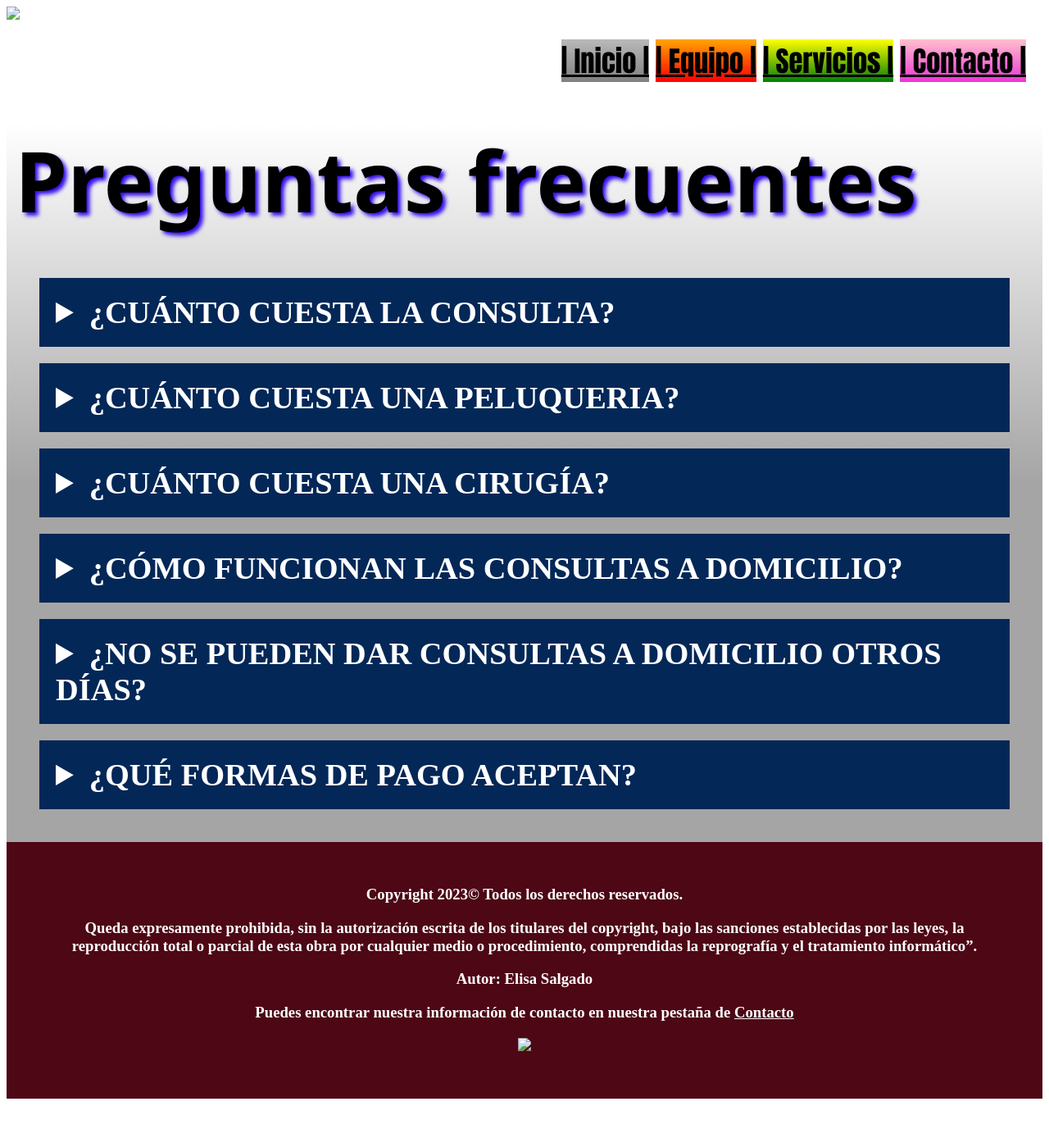
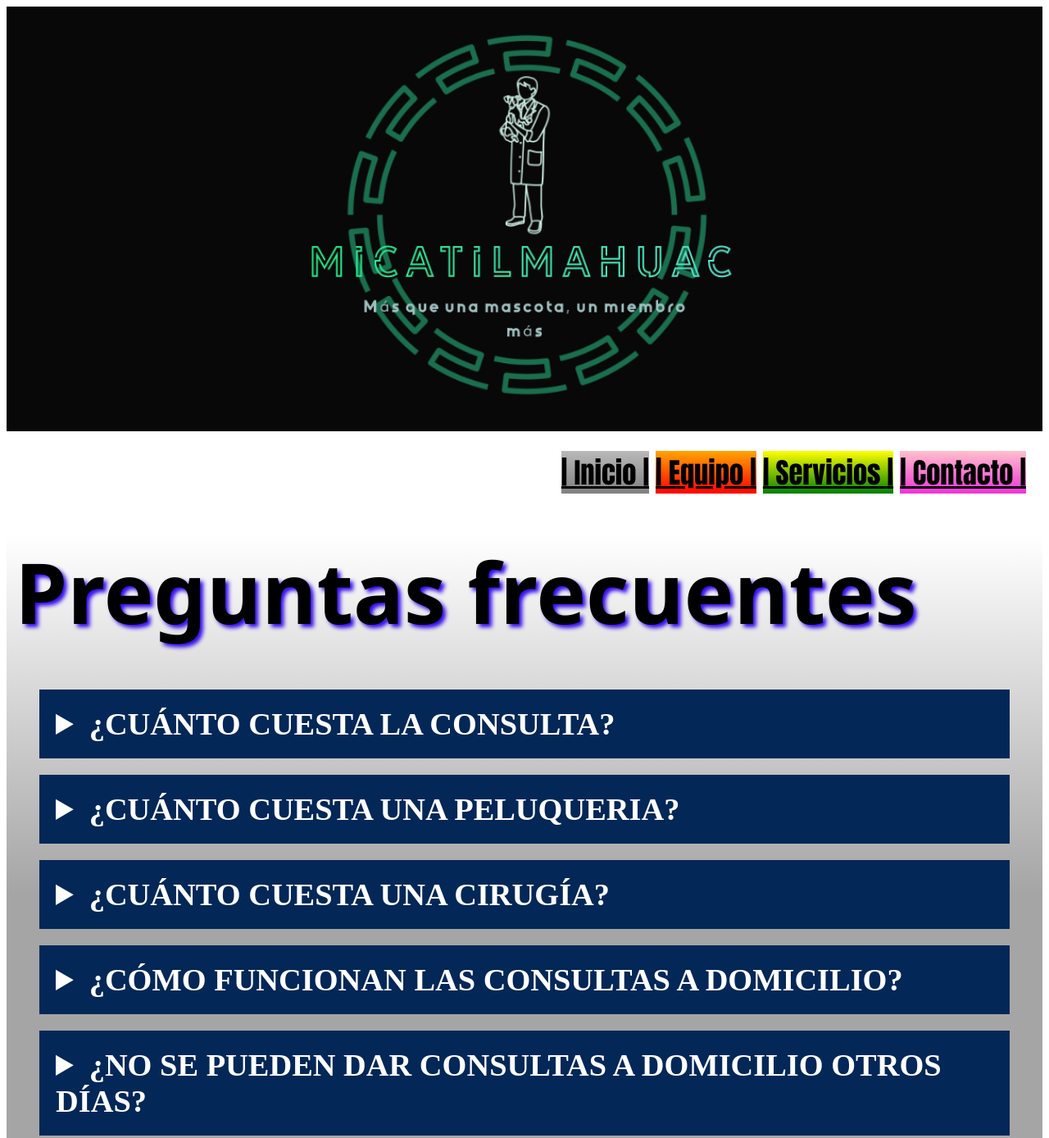
Before and after one commit to Yibedao/PF_SalgadoMondrag-n, a plain HTML site: page Paginas/Preguntas.html in a window 1280 px wide. Shown: the top 1388 px of the page at 82% size. Before the commit the page ends 1348 px from the top, so only its background shows below. Drawn offline with Linux system fonts and the light colour scheme.

Commit message:
Update Preguntas.html

```diff
--- a/Paginas/Preguntas.html
+++ b/Paginas/Preguntas.html
@@ -10,7 +10,7 @@
 <body>
     <!--Logo-->
     <div class="logo">
-        <img src="Paginas/Imagenes/Logo.png">
+        <img src="Imagenes/Logo.png">
     </div>
     <header>
         <!--Nav--><!--Enlaces relativos: que nos permiten navegar entre diferentes
@@ -87,7 +87,7 @@
       reproducción total o parcial de esta obra por cualquier medio o procedimiento, comprendidas la reprografía y el tratamiento informático”.</p>
     <p>Autor: Elisa Salgado</p>
     <p>Puedes encontrar nuestra información de contacto en nuestra pestaña de <a href="Contacto.html" style="color:white">Contacto</a></p>
-    <p><div align="absmiddle"><img src="Paginas/Imagenes/FigLogo.png" width="auto" height="100"></div>
+    <p><div align="absmiddle"><img src="Imagenes/FigLogo.png" width="auto" height="100"></div>
     </h3>
 </footer>
 </html>
```
